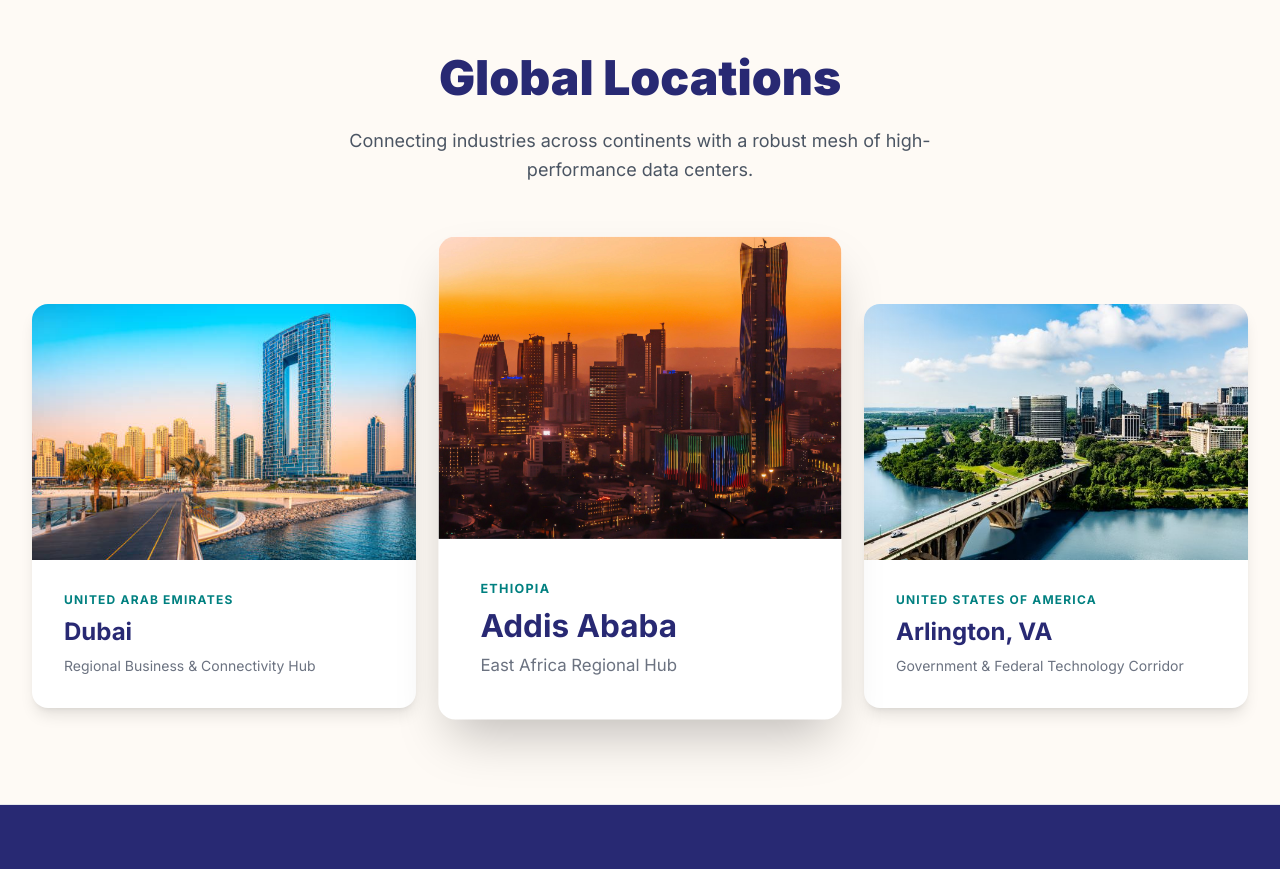
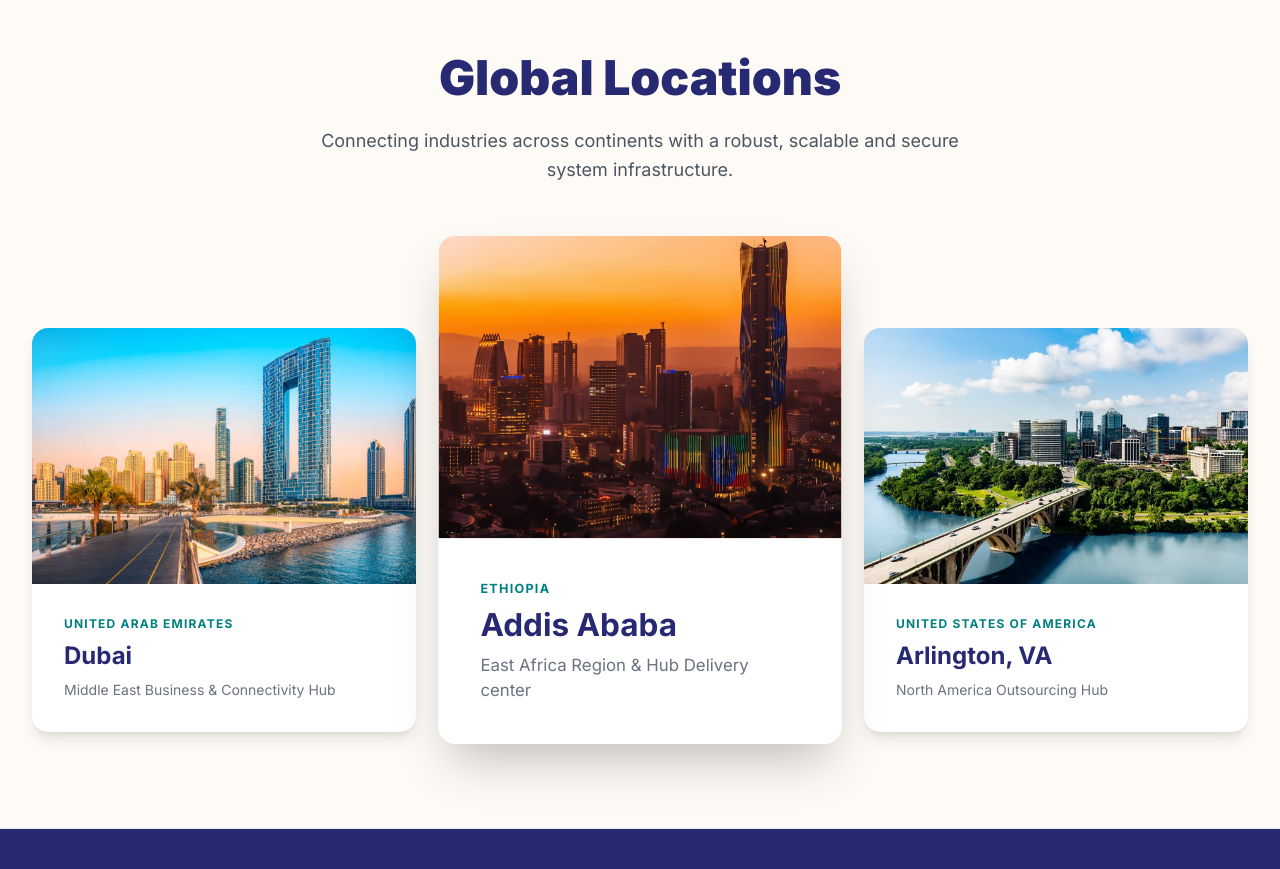
Before and after one commit to nebiyuu1954/systems-edge-redesign, a React (Vite) app: page / in a window 1280 px wide. Shown: the part 9640-10509 px from the top of the page. Built offline with nearby package versions, Linux system fonts and the light colour scheme.

Commit message:
Update GlobalLocationsSection.tsx

```diff
--- a/src/components/sections/Global-Locations/GlobalLocationsSection.tsx
+++ b/src/components/sections/Global-Locations/GlobalLocationsSection.tsx
@@ -81,7 +81,7 @@ const GlobalLocationsSection = (): ReactElement => {
 
           <FadeInOnScroll delayMs={120}>
             <p className="text-lg text-gray-600 max-w-2xl mx-auto leading-relaxed dark:text-slate-400">
-              Connecting industries across continents with a robust mesh of high-performance data centers.
+              Connecting industries across continents with a robust, scalable and secure system infrastructure.
             </p>
           </FadeInOnScroll>
         </div>
@@ -136,7 +136,7 @@ const GlobalLocationsSection = (): ReactElement => {
             <div className="p-8">
               <span className="text-xs font-bold tracking-widest text-secondary uppercase block mb-2 dark:text-white">United Arab Emirates</span>
               <h3 className="text-2xl font-bold text-primary mb-2 dark:text-white">Dubai</h3>
-              <p className="text-gray-500 text-sm dark:text-slate-400">Regional Business &amp; Connectivity Hub</p>
+              <p className="text-gray-500 text-sm dark:text-slate-400">Middle East Business &amp; Connectivity Hub</p>
             </div>
           </article>
 
@@ -189,7 +189,7 @@ const GlobalLocationsSection = (): ReactElement => {
             <div className="p-10">
               <span className="text-xs font-bold tracking-widest text-secondary uppercase block mb-2 dark:text-white">Ethiopia</span>
               <h3 className="text-3xl font-bold text-primary mb-2 dark:text-white">Addis Ababa</h3>
-              <p className="text-gray-500 text-base dark:text-slate-400">East Africa Regional Hub</p>
+              <p className="text-gray-500 text-base dark:text-slate-400">East Africa Region &amp; Hub Delivery center </p>
             </div>
           </article>
 
@@ -242,7 +242,7 @@ const GlobalLocationsSection = (): ReactElement => {
             <div className="p-8">
               <span className="text-xs font-bold tracking-widest text-secondary uppercase block mb-2 dark:text-white">United States of America</span>
               <h3 className="text-2xl font-bold text-primary mb-2 dark:text-white">Arlington, VA</h3>
-              <p className="text-gray-500 text-sm dark:text-slate-400">Government &amp; Federal Technology Corridor</p>
+              <p className="text-gray-500 text-sm dark:text-slate-400">North America Outsourcing Hub</p>
             </div>
           </article>
         </div>
```
